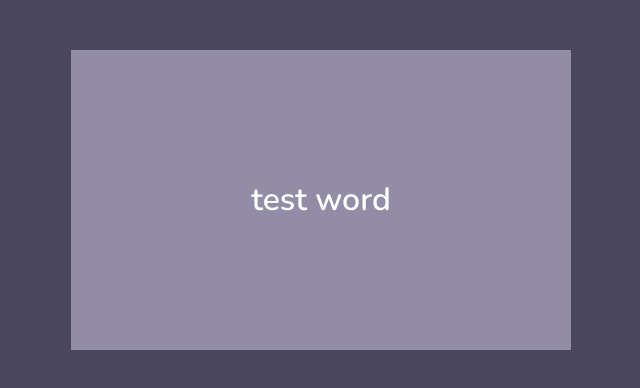
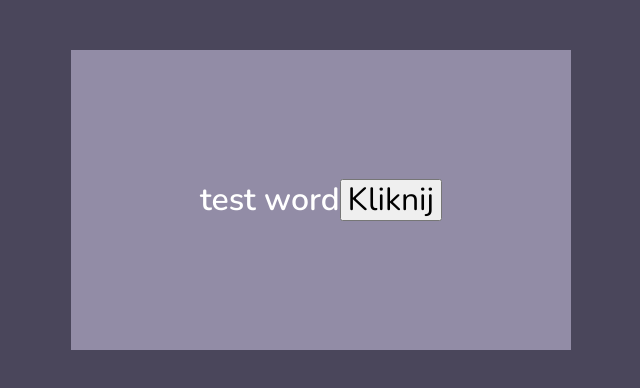
Before and after one commit to Code-Timothy/flashcards-app, a React (Create React App) app: page / in a window 1280 px wide. Shown: the top 388 px of the page, without its empty margins (319-959 px from the left). Built offline with nearby package versions, Linux system fonts and the light colour scheme.

Commit message:
add handleClick function for fetching word

```diff
--- a/src/features/Flashcards/index.js
+++ b/src/features/Flashcards/index.js
@@ -1,11 +1,23 @@
+import { useDispatch } from "react-redux";
 import { FlashCard, FlashCardContent, Wrapper } from "./styled";
+import { fetchDictionaryApiRequest } from "./flashcardsSlice";
 
-const Flashcards = () => (
-    <Wrapper>
-        <FlashCard>
-            <FlashCardContent>test word</FlashCardContent>
-        </FlashCard>
-    </Wrapper>
-);
+const Flashcards = () => {
+    const dispatch = useDispatch();
+
+    const handleClick = () => {
+        dispatch(fetchDictionaryApiRequest());
+    };
+
+    return (
+        <Wrapper>
+            <FlashCard>
+                <FlashCardContent>test word
+                    <button onClick={handleClick}>Kliknij</button>
+                </FlashCardContent>
+            </FlashCard>
+        </Wrapper>
+    );
+};
 
 export default Flashcards;
```
